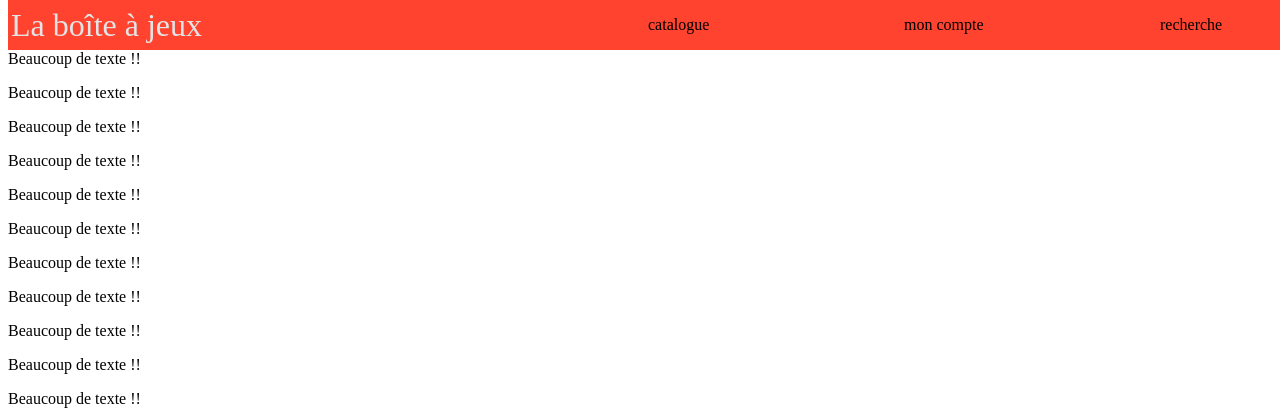
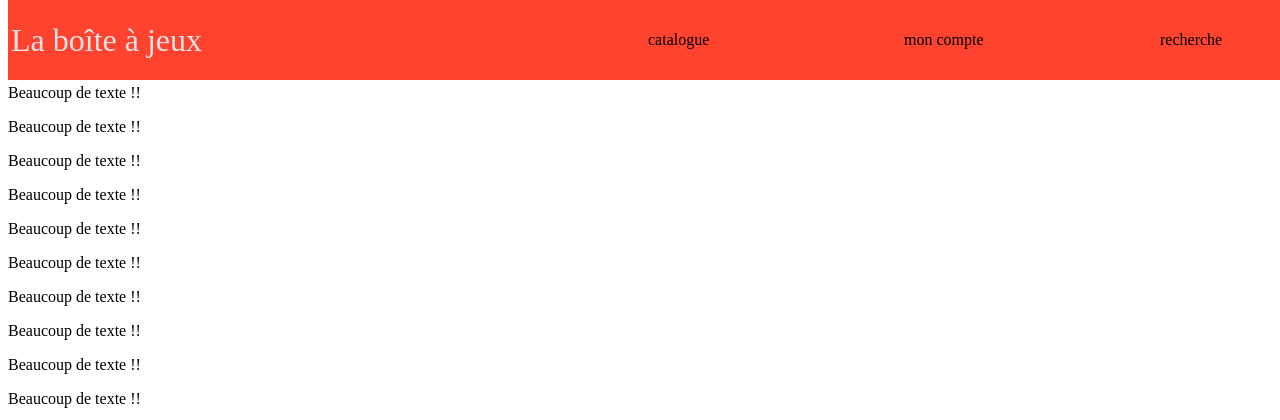
Before and after one commit to valentinp72/l2-projetWebD, a PHP site: page / in a window 1280 px wide. Shown: the top 420 px of the page. Run offline with PHP 8.4, Linux system fonts and the light colour scheme; some web fonts are replaced.

Commit message:
j'ai retiré une ligne inutile

```diff
--- a/style.css
+++ b/style.css
@@ -4,9 +4,8 @@
 {
 	position: fixed;
 	width: 100%;
-	height: 50px;
+	height: 10%;
 	top: 0px;
-	bottom: 0px;
 	background-color: #ff432f;
 }
 
```
